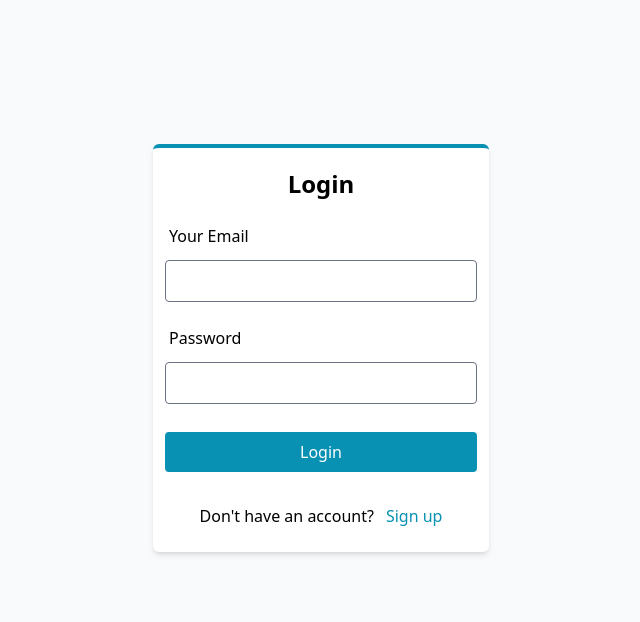
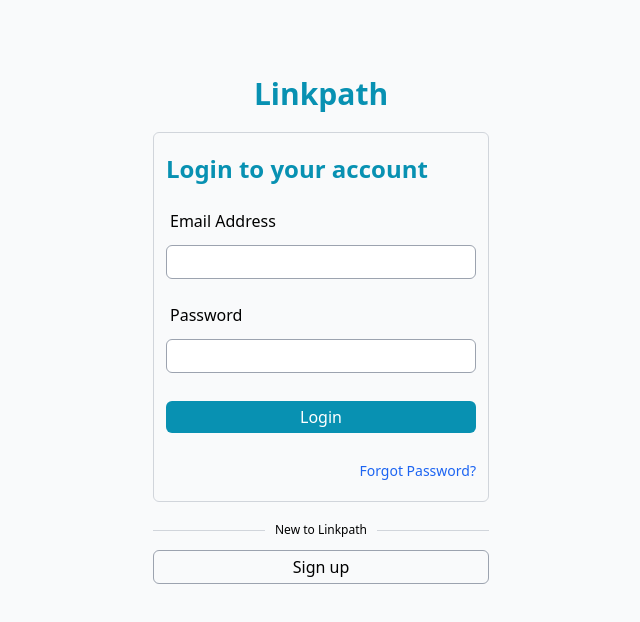
Before and after one commit to JosephChuksN/linkPath, a React (Create React App) app: page /login in a window 1280 px wide. Shown: the top 622 px of the page, without its empty margins (319-959 px from the left). Built offline with nearby package versions, Linux system fonts and the light colour scheme.

Commit message:
updated login form component

```diff
--- a/src/Pages/Login.jsx
+++ b/src/Pages/Login.jsx
@@ -28,16 +28,19 @@
 
   return (
     <>
-  <div className='px-5 md:px-12 py-36 h-screen lg:w-3/5 mx-auto '>
- <form action='' onSubmit={handleLogin} className='p-3 shadow-md bg-white rounded-md border-t-4 border-cyan-600  lg:w-1/2 mx-auto py-5'>
+  <div className='px-5 md:px-12 pt-14 h-screen lg:w-3/5 mx-auto '>
+    <div  className='lg:w-1/2 mx-auto py-5 flex justify-center items-center'>
+      <span className='text-cyan-600 text-3xl font-semibold'>Linkpath</span>
+    </div>
+ <form action='' onSubmit={handleLogin} className='p-3   border-gray-300 border-[0.5px] rounded-md  lg:w-1/2 mx-auto py-5'>
  <span className={`${loginError === ""? "hidden": "block"} border border-red-600 bg-red-200 text-red-600 p-3 rounded`}>{loginError}</span>
 
     <div className=' flex flex-col gap-5'>
-    <span className='text-2xl font-semibold flex items-center justify-center'>Login</span>
+    <span className='text-2xl font-semibold flex items-center justify-start text-cyan-600'>Login to your account</span>
     <div className='flex flex-col'>
 
-        <label className='p-1 mb-2 font-medium' htmlFor="">Your Email</label>
-        <input className='rounded lowercase focus:bg-cyan-600/10'
+        <label className='p-1 mb-2 font-medium' htmlFor="">Email Address</label>
+        <input className='rounded-md lowercase focus:outline-none focus:ring-1 focus:ring-cyan-600 focus:border-cyan-600 p-1 border-[0.5px] border-gray-400'
          onChange={(e)=>{setEmail(e.target.value)}}
          type="email"
          value={email}
@@ -49,7 +52,7 @@
 
     <div className='flex flex-col'>
         <label className='p-1 mb-2 font-medium' htmlFor="">Password</label>
-        <input className='rounded focus:bg-cyan-600/10'
+        <input className='rounded-md focus:outline-none focus:ring-1 focus:ring-cyan-600 focus:border-cyan-600 p-1 border-[0.5px] border-gray-400'
          onChange={(e)=>{setPassword(e.target.value)}}
          type="password"
          value={password}
@@ -58,7 +61,7 @@
     </div>
 
     <div className='flex items-center'>
-        <button className='bg-cyan-600 w-full p-2 rounded text-white my-2' disabled={loading}
+        <button className='bg-cyan-600 w-full p-1 rounded-md text-white my-2' disabled={loading}
         type="submit"
         >
 
@@ -67,18 +70,32 @@
         </button>
     </div>
 
-    <div className='p-1 flex items-center justify-center gap-3'>
-    <span>Don't have an account? </span>
-     <Link to="/signup">
-     <span className='text-cyan-600'>Sign up</span>
+    <div className='w-full flex items-center justify-end'>
+      <span className='text-blue-600  text-sm'>Forgot Password?</span>
+    </div>
+    </div>
+
+
+
+ </form>
+
+ <div className='lg:w-1/2 mx-auto py-5'>
+ <div className=' flex flex-col gap-1 items-center justify-center '>
+    <span className="text-xs w-full flex  items-center justify-center">
+      <hr className='w-2/5 border-t-[0.01px] border-gray-300' />
+      <span className='w-2/5 text-center'>New to Linkpath</span>
+      <hr className="w-2/5 border-t-[0.01px] border-gray-300" />
+    </span>
+     <Link className='w-full  flex my-2 ' to="/signup">
+     <span className='border-[0.5px] border-gray-400 w-full p-1 rounded-md text-black text-base text-center transition-all duration-150 ease-in-out hover:bg-cyan-50'>
+      Sign up
+      </span>
      </Link>
      </div>
 
     </div>
+ </div>
 
- </form>
-
-    </div>
     <div className={`flex w-full h-screen top-0 z-20 bg-black/30 flex-wrap items-center gap-2 justify-center absolute ${loading? "block" : "hidden"}`}>
   <Spinner
     aria-label="Extra large spinner example"
```
